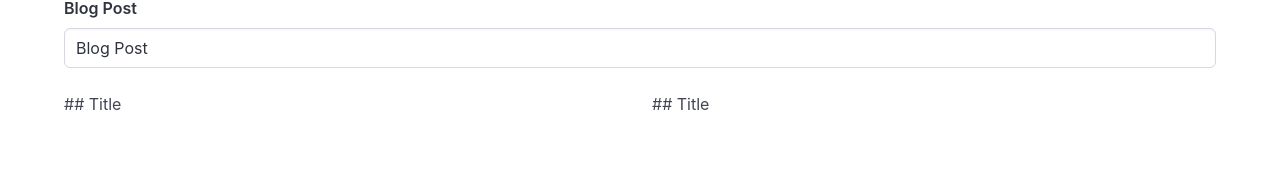
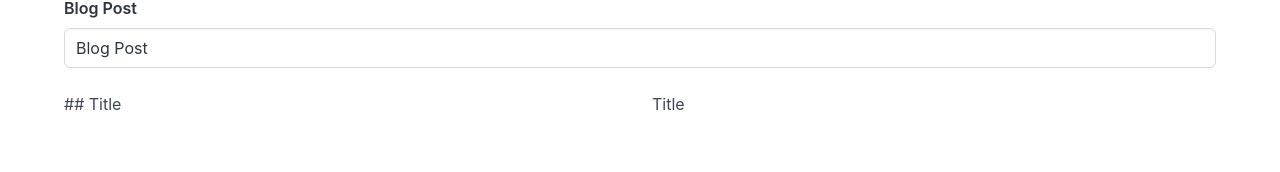
Before and after one commit to arubalcaba/vue3-composition-api-course, a Vue app: page /posts/new in a window 1280 px wide. Shown: the part 128-300 px from the top of the page. Built offline with nearby package versions, Linux system fonts and the light colour scheme.

Commit message:
Completed Section 3 Lesson 30
these changes are related to completing Section 3 Lesson 30 of the course

```diff
--- a/package.json
+++ b/package.json
@@ -12,10 +12,15 @@
   "dependencies": {
     "@types/cors": "2.8",
     "@types/express": "4.17",
+    "@types/lodash": "4.14",
     "@types/luxon": "^2.4.0",
+    "@types/marked": "^4.0.3",
     "cors": "2.8",
     "express": "4.17",
+    "highlight.js": "11.5",
+    "lodash": "4.14",
     "luxon": "^2.5.2",
+    "marked": "^4.0.3",
     "pinia": "^2.1.7",
     "ts-node": "^10.9.2",
     "vue": "^3.4.21",
--- a/src/components/PostWriter.vue
+++ b/src/components/PostWriter.vue
@@ -1,13 +1,38 @@
 <script lang="ts" setup>
 import { TimelinePost } from '../posts'
-import { ref, defineProps } from 'vue'
+import { ref, defineProps, watch } from 'vue'
+import { marked } from 'marked'
+
 const props = defineProps<{
     post: TimelinePost
 }>()
 
 const title = ref(props.post.title)
 const contentEditable = ref<HTMLDivElement>()
+const html = ref('')
 const content = ref(props.post.markdown)
+
+// watchEffect(() => {
+//     marked.parse(content.value, (err, result) => {
+//         if (err) {
+//             console.error(err)
+//             return
+//         }
+//         html.value = result
+//     })
+// })
+
+watch(content, (newContent) => {
+        marked.parse(newContent, (err, result) => {
+        if (err) {
+            console.error(err)
+            return
+        }
+        html.value = result
+    })
+},{ immediate: true })
+
+
 
 const handleInput = () => {
     content.value = contentEditable.value?.innerText || ''
@@ -32,7 +57,7 @@ const handleInput = () => {
             </div>
         </div>
         <div class="column">
-            {{ content }}
+            <div v-html="html"></div>
         </div>
     </div>
 </template>
```
Also changed, not shown: 2 other files (tests, documents, lock files or other folders).
